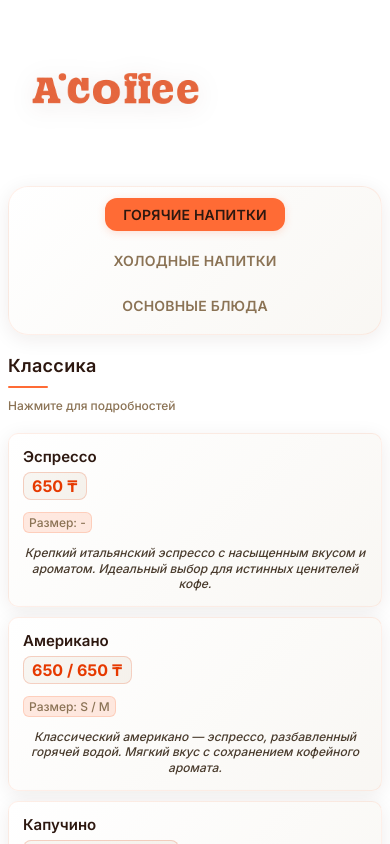
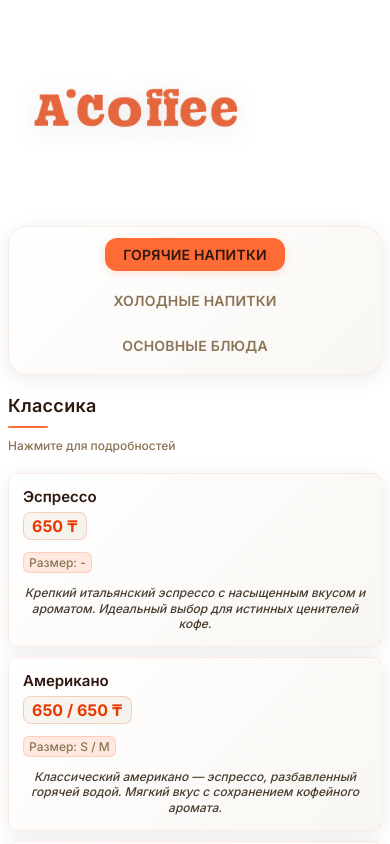
Before and after one commit to Andersonscat/a_coffee_menu, a React (Create React App) app: page / in a window 390 px wide. Shown: the top 844 px of the page. Built offline with nearby package versions, Linux system fonts and the light colour scheme.

Commit message:
Увеличен размер логотипа для всех устройств

```diff
--- a/src/components/Header.css
+++ b/src/components/Header.css
@@ -33,9 +33,9 @@
 }
 
 .logo-image {
-  height: 180px;
+  height: 220px;
   width: auto;
-  max-width: 600px;
+  max-width: 700px;
   filter: drop-shadow(0 4px 12px rgba(45, 24, 16, 0.1));
   transition: all 0.3s ease;
 }
@@ -65,8 +65,8 @@
   }
 
   .logo-image {
-    height: 270px;
-    max-width: 800px;
+    height: 320px;
+    max-width: 900px;
   }
 }
 
@@ -84,7 +84,7 @@
   }
 
   .logo-image {
-    height: 180px;
-    max-width: 700px;
+    height: 220px;
+    max-width: 800px;
   }
 }
```
